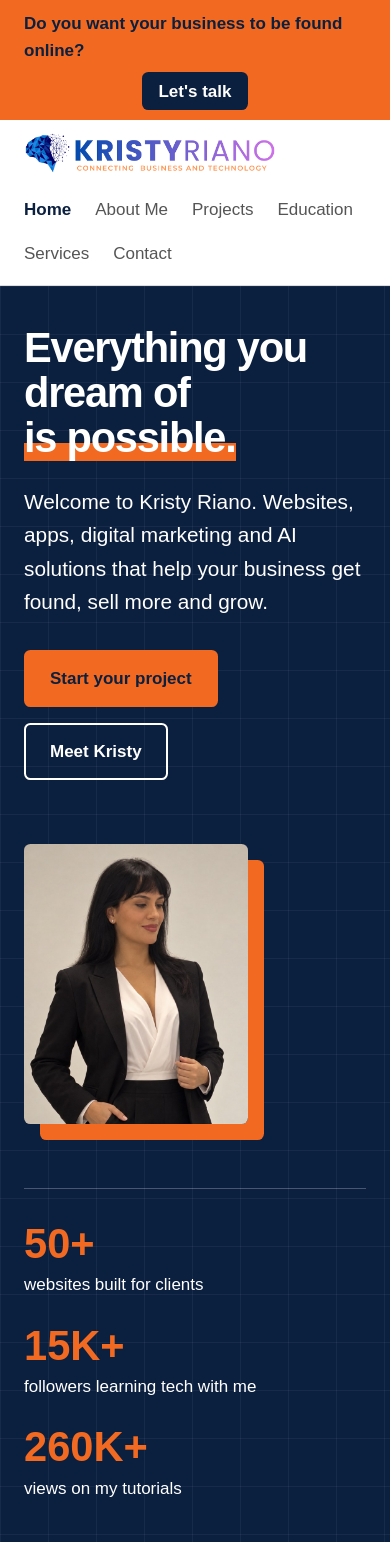
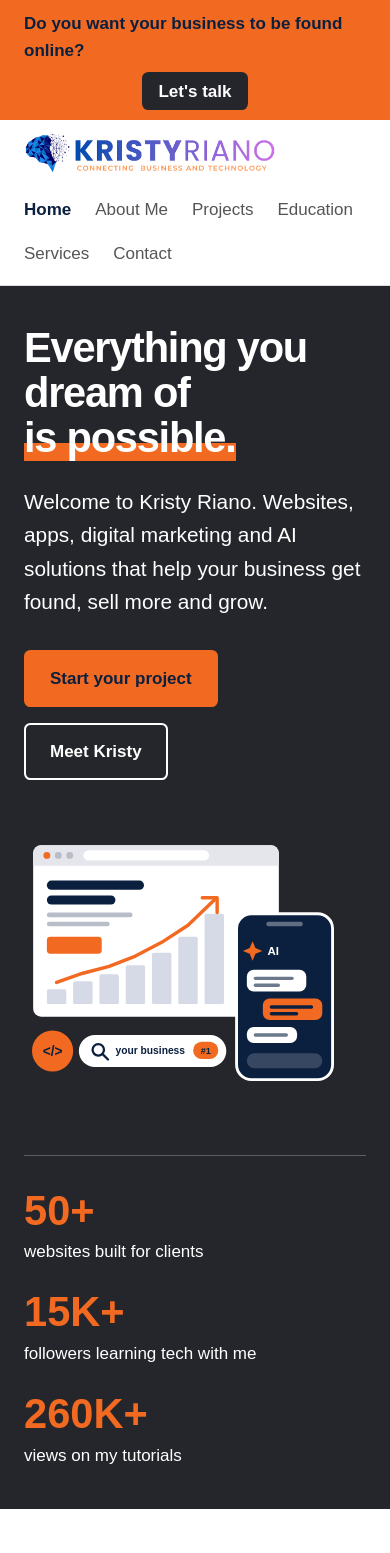
Before and after one commit to kristyriano/comp229-portfolio, a React (Vite) app: page / in a window 390 px wide. Shown: the top 1553 px of the page. Built offline with nearby package versions, Linux system fonts and the light colour scheme.

Commit message:
Apply business branding: gray and orange theme, brand logo and new home page

```diff
--- a/src/index.css
+++ b/src/index.css
@@ -7,7 +7,8 @@
 /* ---------- 1. Design tokens (colors, fonts, sizes) ---------- */
 :root {
   --color-navy: #0b1f3f;
-  --color-navy-deep: #071428;
+  --color-charcoal: #25262b;
+  --color-charcoal-deep: #1b1c20;
   --color-white: #ffffff;
   --color-orange: #f26a21;
   --color-orange-light: #ff8a47;
@@ -96,14 +97,14 @@ img {
 
 .announcement-button {
   padding: 0.35rem 1rem;
-  background: var(--color-navy);
+  background: var(--color-charcoal);
   color: var(--color-white);
   border-radius: var(--radius);
   text-decoration: none;
 }
 
 .announcement-button:hover {
-  background: var(--color-navy-deep);
+  background: var(--color-charcoal-deep);
 }
 
 .navbar {
@@ -213,13 +214,9 @@ img {
 }
 
 /* ---------- 6. Home ---------- */
-/* Hero: dark blue band with a faint grid, like a circuit board */
+/* Hero: dark gray band */
 .hero {
-  background-color: var(--color-navy);
-  background-image:
-    linear-gradient(rgba(255, 255, 255, 0.05) 1px, transparent 1px),
-    linear-gradient(90deg, rgba(255, 255, 255, 0.05) 1px, transparent 1px);
-  background-size: 3rem 3rem;
+  background: var(--color-charcoal);
   color: var(--color-white);
 }
 
@@ -241,8 +238,8 @@ img {
 
 .hero-grid {
   display: grid;
-  grid-template-columns: minmax(0, 1.6fr) minmax(0, 1fr);
-  gap: 4rem;
+  grid-template-columns: minmax(0, 1.25fr) minmax(0, 1fr);
+  gap: 3rem;
   align-items: center;
 }
 
@@ -265,13 +262,10 @@ img {
   margin-bottom: 2rem;
 }
 
-/* Portrait with an orange block offset behind it */
-.hero-portrait {
+.hero-image {
   width: 100%;
-  max-width: 20rem;
+  max-width: 28rem;
   justify-self: center;
-  border-radius: var(--radius);
-  box-shadow: 1rem 1rem 0 var(--color-orange);
 }
 
 /* Key numbers under the welcome message */
@@ -495,7 +489,7 @@ img {
 
 .contact-panel {
   padding: 1.75rem;
-  background: var(--color-navy);
+  background: var(--color-charcoal);
   color: var(--color-white);
   border-radius: var(--radius);
 }
@@ -559,7 +553,7 @@ img {
 /* ---------- 8. Footer ---------- */
 .footer {
   padding: 1.5rem;
-  background: var(--color-navy-deep);
+  background: var(--color-charcoal-deep);
   border-top: 1px solid rgba(255, 255, 255, 0.25);
   text-align: center;
   font-size: 0.95rem;
@@ -588,8 +582,8 @@ img {
     grid-template-columns: minmax(0, 1fr);
   }
 
-  .hero-portrait {
-    max-width: 14rem;
+  .hero-image {
+    max-width: 20rem;
     justify-self: start;
   }
 
--- a/src/pages/Home.jsx
+++ b/src/pages/Home.jsx
@@ -1,7 +1,7 @@
 // Home page: welcome message, key numbers, services overview and links to other pages
 import { Link, useLocation } from 'react-router-dom'
 import services from '../data/services.js'
-import heroPortrait from '../assets/hero-portrait.jpg'
+import heroIllustration from '../assets/hero-illustration.svg'
 
 // Key results shown under the welcome message
 const careerHighlights = [
@@ -17,7 +17,7 @@ function Home() {
 
   return (
     <>
-      {/* Hero: first block of the page, on a dark blue background */}
+      {/* Hero: first block of the page, on a dark gray background */}
       <section className="hero">
         <div className="hero-inner">
           {/* Confirmation shown only after the contact form was submitted */}
@@ -48,7 +48,11 @@ function Home() {
               </div>
             </div>
 
-            <img className="hero-portrait" src={heroPortrait} alt="Kristy Riano" />
+            <img
+              className="hero-image"
+              src={heroIllustration}
+              alt="Website with a growth chart, a phone with an AI chat and a search result in first position"
+            />
           </div>
 
           <ul className="highlight-list">
```
Also changed, not shown: src/assets/hero-illustration.svg (added), src/assets/hero-portrait.jpg (deleted).
